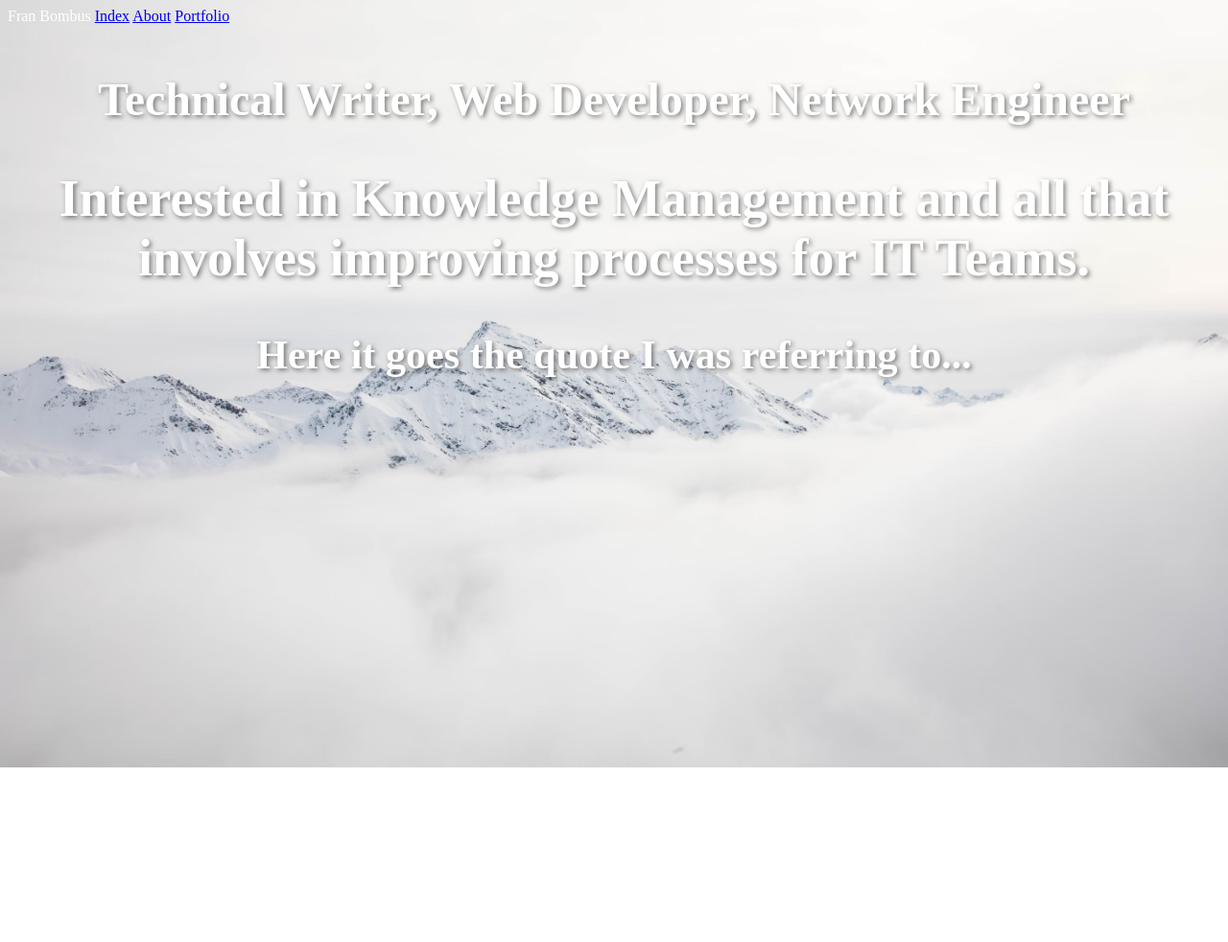
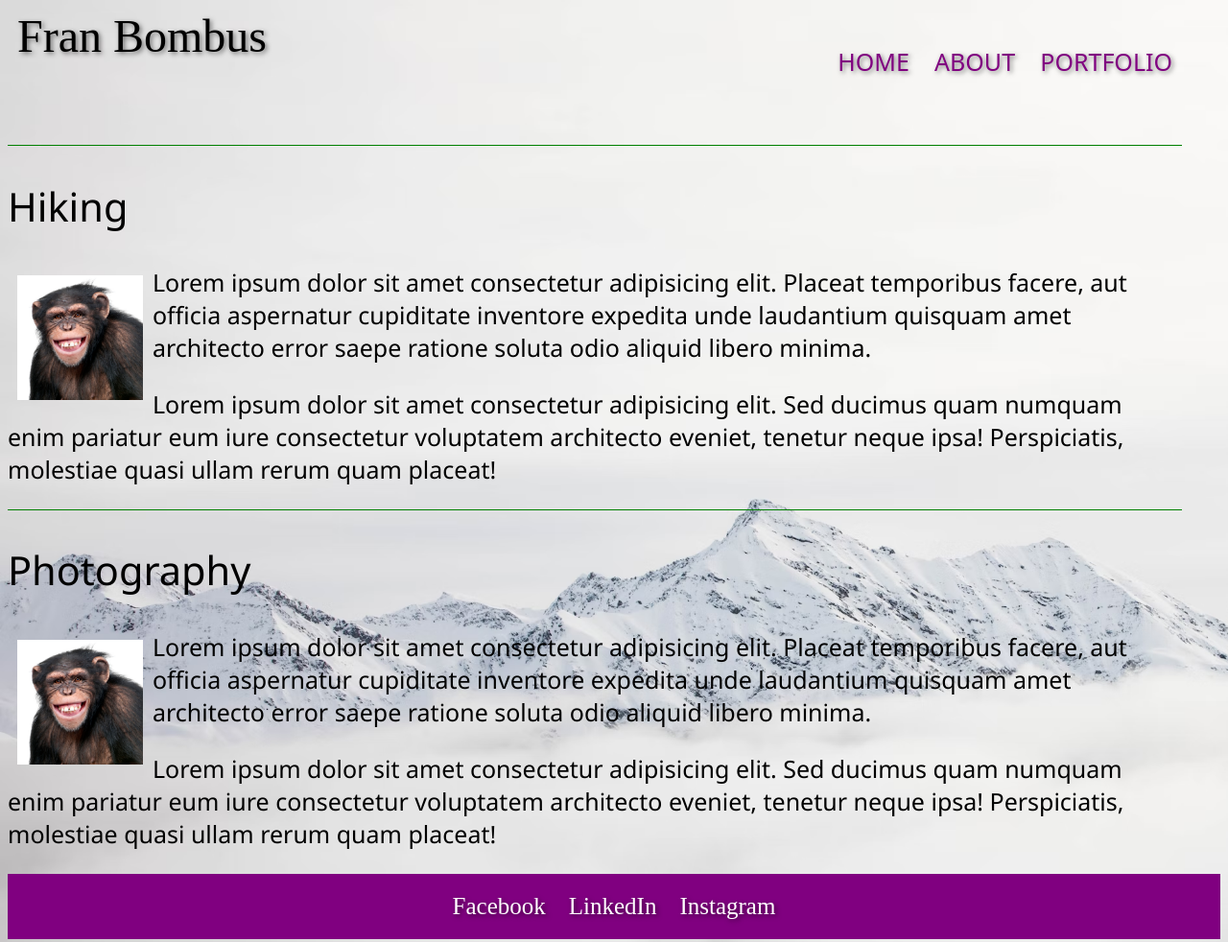
Before and after one commit to Francis-Bombus-Personal-Website/persona, a plain HTML site: page about.html in a window 1280 px wide. Shown: the top 982 px of the page at 96% size. Before the commit the page ends 800 px from the top, so only its background shows below. Drawn offline with Linux system fonts and the light colour scheme.

Commit message:
working css with purpose :)

```diff
--- a/about.html
+++ b/about.html
@@ -1,26 +1,42 @@
 <!DOCTYPE html>
 <html lang="en">
+
 <head>
-    <title>About Me</title>
-    <link rel="stylesheet" type="text/css" href="style.css" />
+	<title>Fran Personal Website</title>
+	<link rel="stylesheet" media="screen" type="text/css" href="style.css" />
 </head>
+
 <body>
-    <header>
-        <span class="name">Fran Bombus</span>
-        <span class="links"><a href="index.html">Index</a></span>
-        <span class="links"><a href="about.html">About</a></span>
-        <span class="links"><a href="portfolio.html">Portfolio</a></span>
-    </header>
+	<header>
+		<h1>Fran Bombus</h1>
+		<nav>
+			<ul>
+				<li><a href="index.html">HOME</a></li>
+				<li><a href="about.html">ABOUT</a></li>
+				<li><a href="portfolio.html">PORTFOLIO</a></li>
+			</ul>
+		</nav>
+	</header>
     <main>
-        <h1>
-            Technical Writer, Web Developer, Network Engineer
-        </h1>
-        <h2>
-            Interested in Knowledge Management and all that involves improving processes for IT Teams.
-        </h2>
-        <h3>
-            Here it goes the quote I was referring to...
-        </h3>
+        <section>
+            <h3>Hiking</h3>
+            <img src="images/monkey face.png" alt="biking">
+            <p>Lorem ipsum dolor sit amet consectetur adipisicing elit. Placeat temporibus facere, aut officia aspernatur cupiditate inventore expedita unde laudantium quisquam amet architecto error saepe ratione soluta odio aliquid libero minima.</p>
+            <p>Lorem ipsum dolor sit amet consectetur adipisicing elit. Sed ducimus quam numquam enim pariatur eum iure consectetur voluptatem architecto eveniet, tenetur neque ipsa! Perspiciatis, molestiae quasi ullam rerum quam placeat!</p>
+        </section>
+        <section>
+            <h3>Photography</h3>
+            <img src="images/monkey face.png" alt="biking">
+            <p>Lorem ipsum dolor sit amet consectetur adipisicing elit. Placeat temporibus facere, aut officia aspernatur cupiditate inventore expedita unde laudantium quisquam amet architecto error saepe ratione soluta odio aliquid libero minima.</p>
+            <p>Lorem ipsum dolor sit amet consectetur adipisicing elit. Sed ducimus quam numquam enim pariatur eum iure consectetur voluptatem architecto eveniet, tenetur neque ipsa! Perspiciatis, molestiae quasi ullam rerum quam placeat!</p>
+        </section>
     </main>
+    <footer>
+		<ul>
+			<li><a href="https://facebook.com/francis.varona">Facebook</a></li>
+			<li><a href="https://linkedin.com/in/bombus">LinkedIn</a></li>
+			<li><a href="https://instagram.com/an1sopt3ra">Instagram</a></li>
+		</ul>
+	</footer>
 </body>
 </html>
--- a/style.css
+++ b/style.css
@@ -1,23 +1,26 @@
-body {
+body{
 	background-image: url("images/mountain.avif");
-	background-size: cover;
+	background-size: 1990px;
 }
 
 header {
-	color: white;
+	color: black;
 }
 
 h1 {
-	text-align: center;
-	margin-top: 50px;
+	text-align: left;
+	margin-top: 10px;
+	margin-left: 10px;
 	font-size: 48px;
+	font-weight: 300;
 	text-shadow: 2px 2px 5px rgba(0, 0, 0, 0.5);
 }
 
 nav {
-	text-align: center;
-	margin-top: 50px;
-	font-size: 24px;
+	text-align: right;
+	margin-top: -60px;
+	margin-right: 40px;
+	font-size: 25px;
 	text-shadow: 2px 2px 5px rgba(0, 0, 0, 0.5);
 }
 
@@ -29,11 +32,12 @@ nav ul {
 
 nav li {
 	display: inline-block;
-	margin: 0 20px;
+	margin: 10px 10px;
 }
 
 nav a {
-	color: white;
+	color: purple;
+	font-family: system-ui, -apple-system, BlinkMacSystemFont, 'Segoe UI', Roboto, Oxygen, Ubuntu, Cantarell, 'Open Sans', 'Helvetica Neue', sans-serif;
 	text-decoration: none;
 }
 
@@ -42,18 +46,107 @@ nav a:hover {
 }
 
 main {
-	color: white;
 	text-align: center;
-	margin-top: 50px;
-	font-size: 36px;
-	text-shadow: 2px 2px 5px rgba(0, 0, 0, 0.5);
+	margin-top: 60px;
+	margin-right: 40px;
+	font-size: 50px;
+	text-shadow: 2px 2px 5px rgba(147, 7, 126, 0.5);
+}
+
+h2 {
+	text-align: left;
+	font-size: 40px;
+	font-weight: 300;
+	margin-top: 1px;
+	margin-left: 10px;
+	color: black;
+	text-shadow: none;
+	font-family: system-ui, -apple-system, BlinkMacSystemFont, 'Segoe UI', Roboto, Oxygen, Ubuntu, Cantarell, 'Open Sans', 'Helvetica Neue', sans-serif;
+	text-decoration: none;
+
+}
+
+h3 {
+	text-align: left;
+	font-size: 30px;
+	font-weight: 300;
+	margin-top: 1px;
+	margin-left: 10px;
+	color: black;
+	text-shadow: none;
+	font-family: system-ui, -apple-system, BlinkMacSystemFont, 'Segoe UI', Roboto, Oxygen, Ubuntu, Cantarell, 'Open Sans', 'Helvetica Neue', sans-serif;
+	text-decoration: none;
+
+}
+
+h5 {
+	text-shadow: none;
+	font-family: system-ui, -apple-system, BlinkMacSystemFont, 'Segoe UI', Roboto, Oxygen, Ubuntu, Cantarell, 'Open Sans', 'Helvetica Neue', sans-serif;
+	text-decoration: none;
+	text-align: left;
+	font-size: 25px;
+	font-weight: 300;
+	margin-top: 1px;
+	margin-left: 10px;
+}
+
+h4 {
+	color: black;
+	font-family: 'Courier New', Courier, monospace;
+}
+
+/*green line on top for about page sections*/
+
+section {
+	border-top: 1px solid green;
+	box-sizing: border-box;
+	font-family: 'Segoe UI', Tahoma, Geneva, Verdana, sans-serif;
+
+}
+
+section > h3 {
+	display: block;
+	box-sizing: border-box;
+	font-size: 0.83em;
+	font-weight: 300;
+	font-family: 'Segoe UI', Tahoma, Geneva, Verdana, sans-serif;
+	margin-block-start: 0.83em;
+	margin-block-end: 0.83em;
+	margin-inline-start: 0px;
+	margin-inline-end: 0px;
+}
+
+section > img {
+	height: 130px;
+	float: left;
+	margin: 10px 10px 10px 10px;
+	border-image-width: 30 round;
+}
+
+p {
+	font-family: 'Segoe UI', Tahoma, Geneva, Verdana, sans-serif;
+	font-size: 25px;
+	margin-top: 1px;
+	margin-left: 10px;
+	color: black;
+	text-align: left;
+	text-shadow: none;
+	display: block;
+	margin-block-start: 1em;
+	margin-block-end: 1em;
+	margin-inline-start: 0px;
+	margin-inline-end: 0px;
+
 }
 
 footer {
-	background-color: black;
+	background-color: purple;
 	color: white;
 	text-align: center;
 	padding: 20px;
+
+
+
 }
 
 footer ul {
@@ -70,13 +163,10 @@ footer li {
 footer a {
 	color: white;
 	text-decoration: none;
+	font-size: 25px;
+	text-shadow: 2px 2px 5px rgba(0, 0, 0, 0.5);
 }
 
 footer a:hover {
 	text-decoration: underline;
 }
-This code sets the background image of the page using the background-image property in the external CSS file. It also adds a header with the name of the website and a navigation menu with links to the index, about, and portfolio pages.
-
-The main section includes a simple welcome message in the center of the page.
-
-Finally, the footer section includes a black background with social media links, styled with padding, margin, and text-align properties. Note that the links in the footer point to external URLs, which you can replace with actual social media profiles.
```
Also changed, not shown: index.html (+26 -7 lines), portfolio.html (+22 -14 lines), images/monkey face.png (added), 1 other file.
